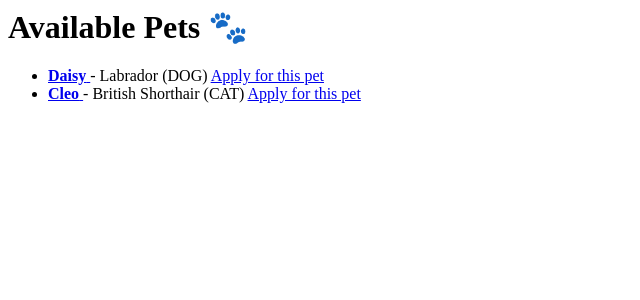
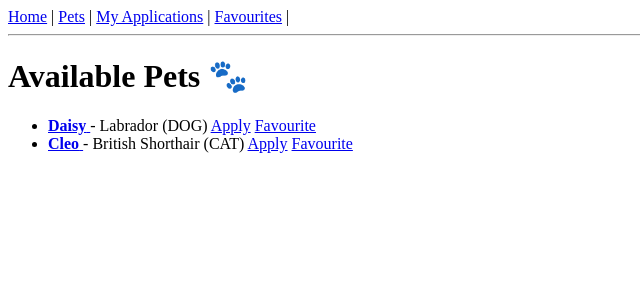
Before and after one commit to GabzStamatov/home4paws, a Django app: page /pets/ in a window 1280 px wide. Shown: the top 300 px of the page, without its empty margins (0-640 px from the left). Run offline with Django 5.2, Linux system fonts and the light colour scheme; data comes from the database, SQL or seed files in the repository; both versions use the stored data as it was after the commit.

Commit message:
Favourites

```diff
--- /dev/null
+++ b/core/templates/core/base.html
@@ -0,0 +1,29 @@
+<!DOCTYPE html>
+<html>
+<head>
+    <title>Home4Paws</title>
+</head>
+<body>
+
+<nav>
+    <a href="{% url 'home' %}">Home</a> |
+    <a href="{% url 'pet_list' %}">Pets</a> |
+    <a href="{% url 'my_applications' %}">My Applications</a> |
+    <a href="{% url 'my_favourites' %}">Favourites</a> |
+
+    {% if user.is_authenticated and user.profile.role == 'STAFF' or user.profile.role == 'ADMIN' %}
+        <a href="{% url 'staff_applications' %}">Staff</a> |
+    {% endif %}
+
+    {% if user.is_authenticated and user.is_staff %}
+        <a href="/admin/">Admin</a>
+    {% endif %}
+</nav>
+
+<hr>
+
+{% block content %}
+{% endblock %}
+
+</body>
+</html>
--- a/core/templates/core/home.html
+++ b/core/templates/core/home.html
@@ -1,4 +1,6 @@
+{% extends 'core/base.html' %}
+
+{% block content %}
 <h1>Welcome to Home4Paws</h1>
 <p>A pet adoption management system.</p>
-<a href="/admin/">Admin Login</a>
-<a href="{% url 'my_applications' %}">My Applications</a>
+{% endblock %}
--- a/core/templates/core/pet_list.html
+++ b/core/templates/core/pet_list.html
@@ -1,3 +1,6 @@
+{% extends 'core/base.html' %}
+
+{% block content %}
 <h1>Available Pets 🐾</h1>
 
 <ul>
@@ -7,9 +10,9 @@
                 <strong>{{ pet.name }}</strong>
             </a>
             - {{ pet.breed }} ({{ pet.pet_type }})
-            <a href="{% url 'apply_for_pet' pet.id %}">Apply for this pet</a>
+            <a href="{% url 'apply_for_pet' pet.id %}">Apply</a>
+            <a href="{% url 'toggle_favourite' pet.id %}">Favourite</a>
         </li>
-    {% empty %}
-        <li>No pets available right now.</li>
     {% endfor %}
 </ul>
+{% endblock %}
--- a/core/urls.py
+++ b/core/urls.py
@@ -11,4 +11,6 @@ urlpatterns = [
     path('staff/applications/', views.staff_applications, name='staff_applications'),
     path('staff/applications/<int:app_id>/approve/', views.approve_application, name='approve_application'),
     path('staff/applications/<int:app_id>/reject/', views.reject_application, name='reject_application'),
+    path('pets/<int:pet_id>/favourite/', views.toggle_favourite, name='toggle_favourite'),
+    path('my-favourites/', views.my_favourites, name='my_favourites'),
 ]
--- a/core/views.py
+++ b/core/views.py
@@ -3,6 +3,7 @@ from django.shortcuts import render, get_object_or_404, redirect
 from django.http import HttpResponseForbidden
 
 from .models import Pet, AdoptionApplication
+from .models import Pet, AdoptionApplication, Favourite
 
 
 def home(request):
@@ -77,3 +78,22 @@ def reject_application(request, app_id):
     app.status = 'REJECTED'
     app.save()
     return redirect('staff_applications')
+
+@login_required
+def toggle_favourite(request, pet_id):
+    pet = get_object_or_404(Pet, id=pet_id)
+
+    favourite, created = Favourite.objects.get_or_create(
+        user=request.user,
+        pet=pet
+    )
+
+    if not created:
+        favourite.delete()
+
+    return redirect('pet_list')
+
+@login_required
+def my_favourites(request):
+    favourites = Favourite.objects.filter(user=request.user)
+    return render(request, 'core/my_favourites.html', {'favourites': favourites})
```
Also changed, not shown: core/templates/core/my_favourites.html (added, +16 -0 lines), db.sqlite3.
